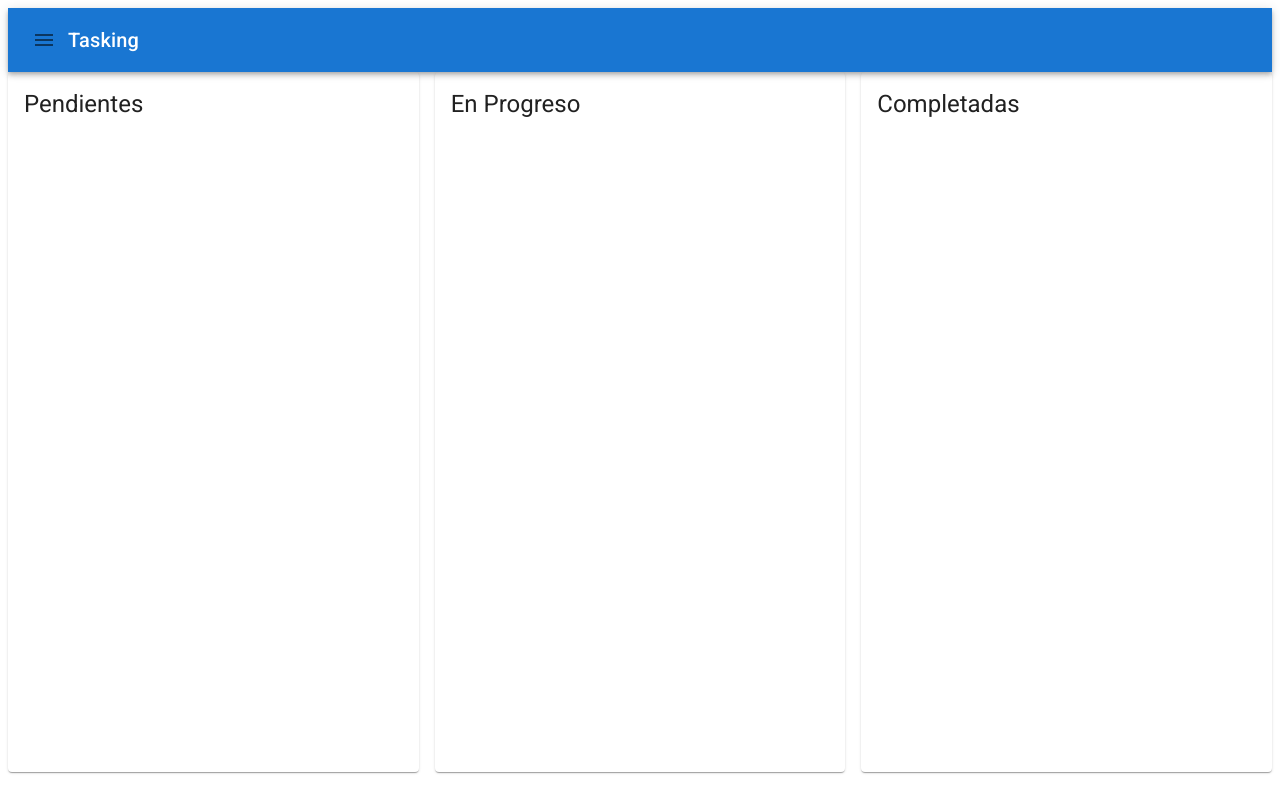
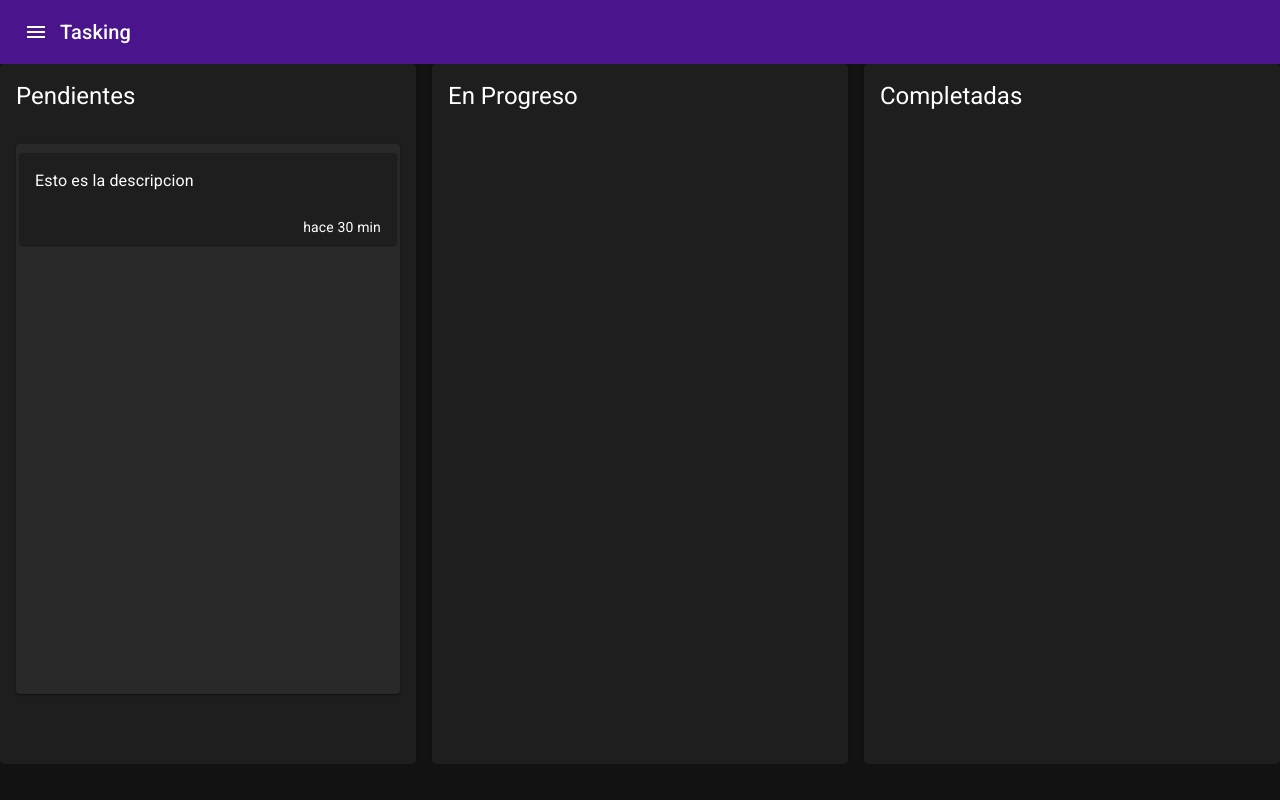
Before and after one commit to carlosraez/tasking, a Next.js app: page / in a window 1280 px wide. Built offline with nearby package versions, Linux system fonts and the light colour scheme.

Commit message:
feat card

```diff
--- /dev/null
+++ b/components/ui/EntryCard.tsx
@@ -0,0 +1,26 @@
+import {
+  Card,
+  CardActionArea,
+  CardActions,
+  CardContent,
+  Typography,
+} from "@mui/material";
+
+export const EntryCard = () => {
+  return (
+    <Card sx={{ marginBottom: 1 }}>
+      <CardActionArea>
+        <CardContent>
+          <Typography sx={{ whiteSpace: "pre-line" }}>
+            Esto es la descripcion
+          </Typography>
+        </CardContent>
+        <CardActions
+          sx={{ display: "flex", justifyContent: "end", paddingRight: 2 }}
+        >
+          <Typography variant="body2">hace 30 min</Typography>
+        </CardActions>
+      </CardActionArea>
+    </Card>
+  );
+};
--- /dev/null
+++ b/components/ui/EntryList.tsx
@@ -0,0 +1,21 @@
+import { Paper, List } from "@mui/material";
+import { EntryCard } from "./EntryCard";
+
+export const EntryList = () => {
+  return (
+    <div>
+      <Paper
+        sx={{
+          height: "calc(100vh - 250px)",
+          overflow: "scroll",
+          backgroundColor: "transparent",
+          padding: "1px 3px",
+        }}
+      >
+        <List sx={{ opacity: 1 }}>
+          <EntryCard />
+        </List>
+      </Paper>
+    </div>
+  );
+};
--- a/components/ui/indext.ts
+++ b/components/ui/indext.ts
@@ -1,2 +1,4 @@
 export * from "./Navbar";
 export * from "./Sidebar";
+export * from "./EntryList";
+export * from "./EntryCard";
--- /dev/null
+++ b/pages/_app.tsx
@@ -0,0 +1,20 @@
+import EntriesProvider from "@/context/entries/EntriesProvider";
+import UIProvider from "@/context/ui/UIProvider";
+import "@/styles/globals.css";
+import { CssBaseline, ThemeProvider } from "@mui/material";
+
+import type { AppProps } from "next/app";
+import { darkTheme } from "../themes";
+
+export default function App({ Component, pageProps }: AppProps) {
+  return (
+    <EntriesProvider>
+      <UIProvider>
+        <ThemeProvider theme={darkTheme}>
+          <CssBaseline />
+          <Component {...pageProps} />
+        </ThemeProvider>
+      </UIProvider>
+    </EntriesProvider>
+  );
+}
--- a/pages/index.tsx
+++ b/pages/index.tsx
@@ -4,6 +4,7 @@ import styles from "@/styles/Home.module.css";
 import { NextPage } from "next";
 import { Layout } from "@/components/layouts";
 import { Card, CardContent, CardHeader, Grid } from "@mui/material";
+import { EntryList } from "@/components/ui/EntryList";
 
 const HomePage: NextPage = () => {
   return (
@@ -12,6 +13,9 @@ const HomePage: NextPage = () => {
         <Grid item xs={12} sm={4}>
           <Card sx={{ height: "calc(100vh - 100px)" }}>
             <CardHeader title="Pendientes" />
+            <CardContent>
+              <EntryList />
+            </CardContent>
           </Card>
         </Grid>
         <Grid item xs={12} sm={4}>
```
